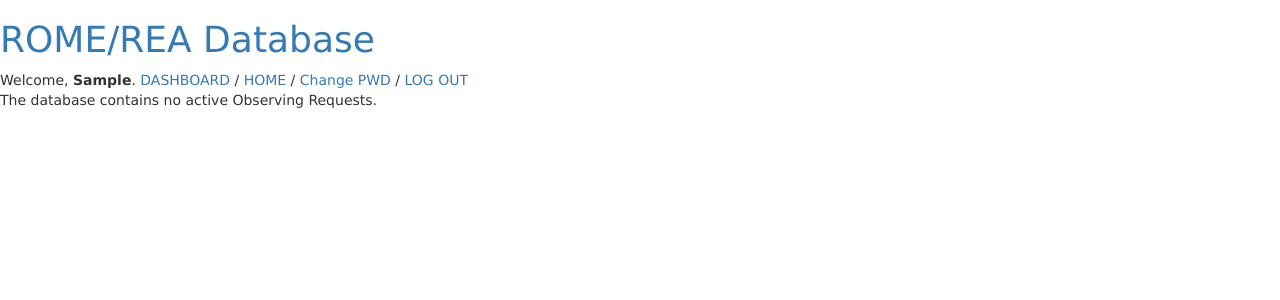
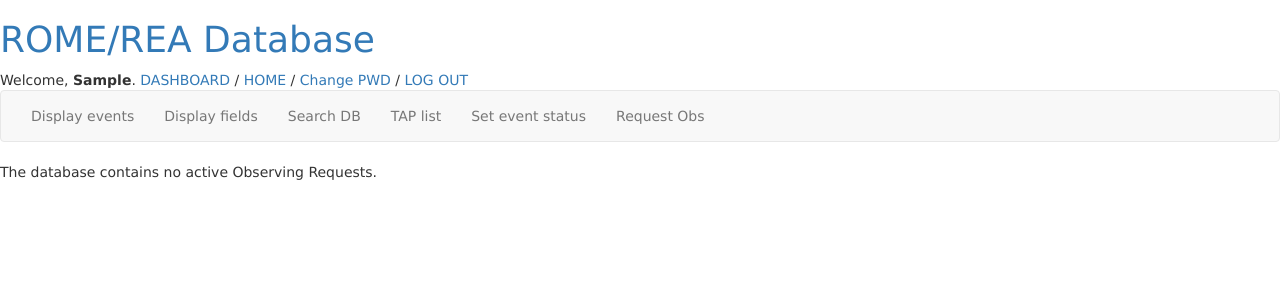
Before and after one commit to ytsapras/robonet_site, a Django app: page /db/active_obs_requests/ in a window 1280 px wide. Shown: the top 300 px of the page. Run offline with Django 3.2, Linux system fonts and the light colour scheme; the visitor is signed in with stand-in values (Sample User, id 1); data that the repository does not hold is empty; some libraries are stand-ins or nearby versions.

Commit message:
Added nav bar to active obs list

```diff
--- a/events/templates/events/active_obs_requests.html
+++ b/events/templates/events/active_obs_requests.html
@@ -1,6 +1,27 @@
 {% extends "base.html" %}
 {% load staticfiles %}
 {% block content %}
+<nav class="navbar navbar-default">
+    <div class="container-fluid">
+        <div class="navbar-header">
+            <button type="button" class="navbar-toggle collapsed" data-toggle="collapse" data-target="#bs-example-navbar-collapse-1" aria-expanded="false">
+            <span class="sr-only">Toggle navigation</span>
+            <span class="icon-bar"></span>
+            </button>
+        </div>
+    </div>
+
+    <div class="collapse navbar-collapse" id="bs-example-navbar-collapse-1">
+        <ul class="nav navbar-nav">
+          <li><a href="{% url 'list_all' %}">Display events</a></li>
+          <li><a href="{% url 'display_fields' %}">Display fields</a></li>
+          <li><a href="{% url 'search_events' %}">Search DB</a></li>
+          <li><a href="{% url 'tap' %}">TAP list</a></li>
+          <li><a href="{% url 'set_event_status' %}">Set event status</a></li>
+      <li><a href="{% url 'request_obs' %}">Request Obs</a></li>
+        </ul>
+      </div><!-- /.navbar-collapse -->
+</nav>
 {% if rows %}
 <center>
     <script type="text/javascript" src="{% static 'events/sorttable.js' %}"></script>
```
